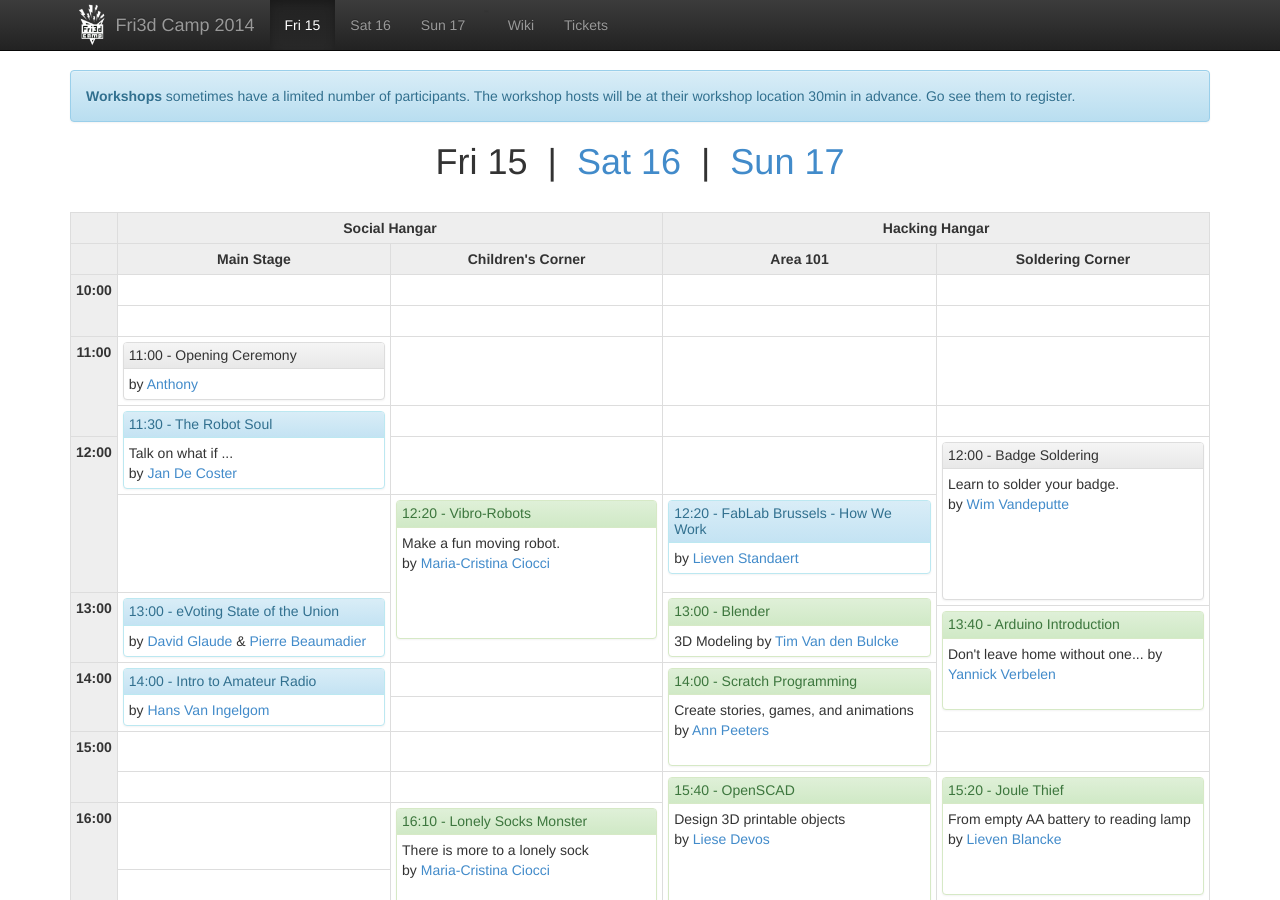
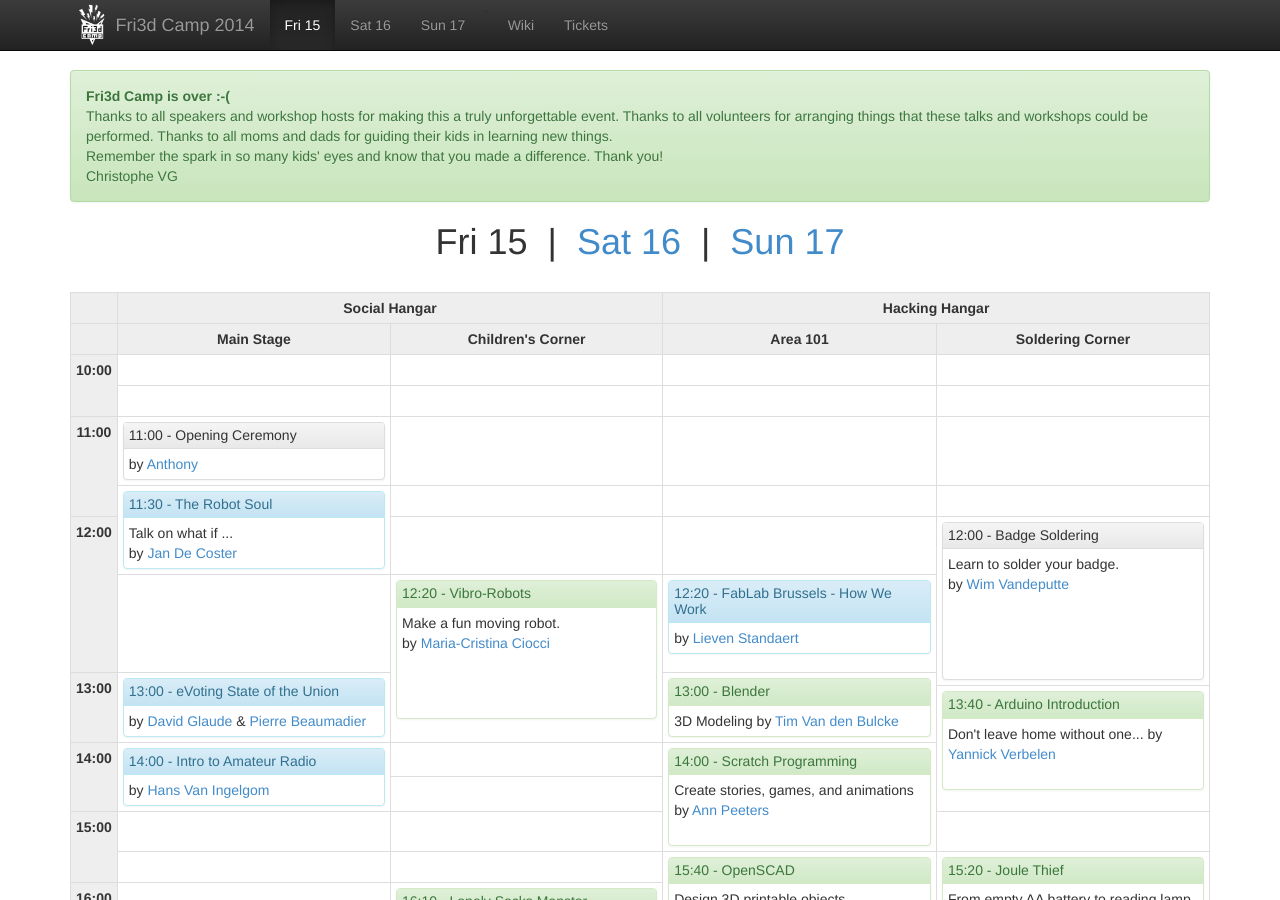
Before and after one commit to Fri3dCamp/program.fri3d.be, a Jekyll site: the page built from index.html, in a window 1280 px wide and 900 px high. Built offline with Jekyll 4.4.1, drawn with Linux system fonts in a browser that asks for light colours; nearby versions of some CDN libraries.

Commit message:
Team Content signing off, thank you all!

```diff
--- a/index.html
+++ b/index.html
@@ -2,11 +2,14 @@
 layout: base
 ---
 
-<div class="alert alert-info">
+<div class="alert alert-success">
 
-  <strong>Workshops</strong> sometimes have a limited number of participants.
-  The workshop hosts will be at their workshop location 30min in advance. Go
-  see them to register.
+  <strong>Fri3d Camp is over :-(</strong><br>Thanks to all speakers and
+  workshop hosts for making this a truly unforgettable event. Thanks to all
+  volunteers for arranging things that these talks and workshops could be
+  performed. Thanks to all moms and dads for guiding their kids in learning new
+  things.<br>Remember the spark in so many kids' eyes and know that you made a
+  difference. Thank you!<br>Christophe VG
 
 </div>
 
```
